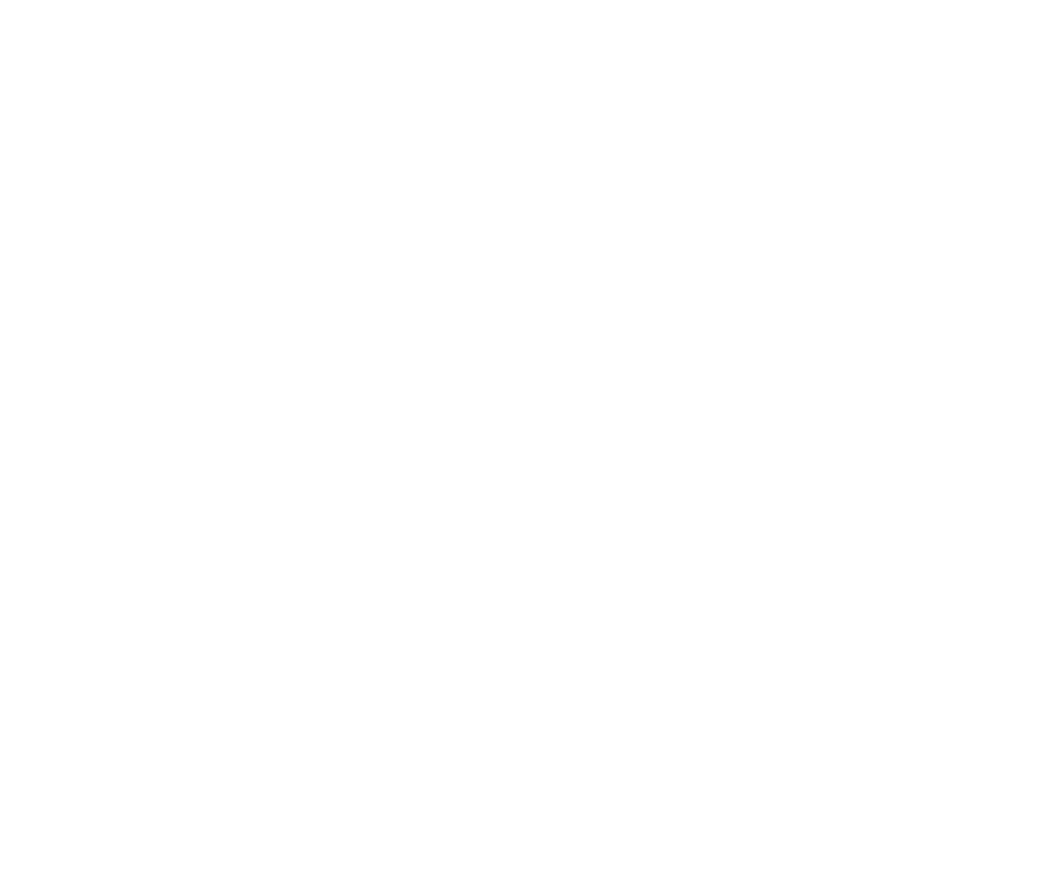
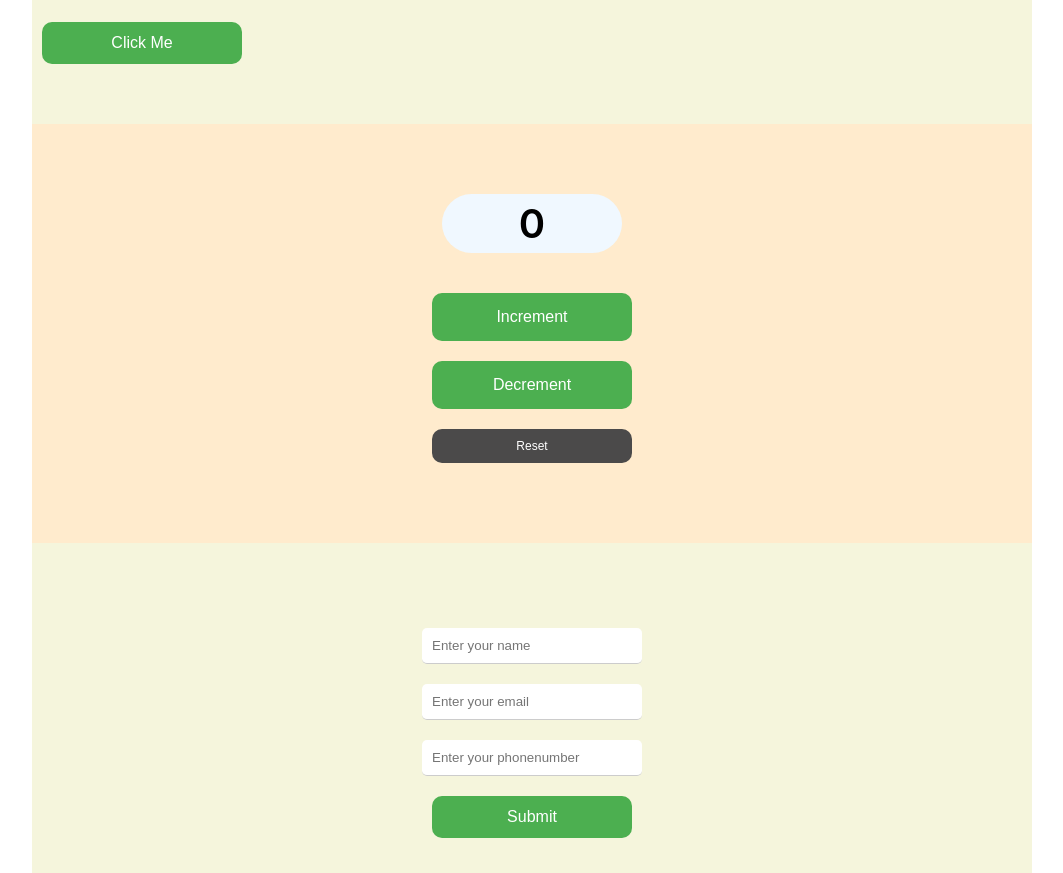
Before and after one commit to EmmanuelOdedele/ReactPractice1, a React (Create React App) app: page / in a window 1280 px wide. Shown: the part 1220-2093 px from the top of the page, without its empty margins (108-1171 px from the left). Before the commit the page ends 1086 px from the top, so only its background shows below. Built offline with nearby package versions, Linux system fonts and the light colour scheme.

Commit message:
second commit

```diff
--- a/src/App.js
+++ b/src/App.js
@@ -5,6 +5,9 @@
 import Countries from "./components/Countries";
 import ListOfCars from "./components/ListOfCars";
 import ListOfUsers from "./components/ListOfUsers";
+import NumberCounter from "./components/NumberCounter";
+import FormOnChange from "./components/FormOnChange";
+
 
 function App() {
   return (
@@ -15,6 +18,8 @@
       <Countries />
       <ListOfCars />
       <ListOfUsers />
+      <NumberCounter />
+      <FormOnChange />
     </section>
   );
 }
--- /dev/null
+++ b/src/assets/styles/counter.css
@@ -0,0 +1,52 @@
+.counter-container {
+  display: flex;
+  flex-direction: column;
+  align-items: center;
+  justify-content: center;
+  margin-top: 50px;
+  background-color: blanchedalmond;
+  padding: 70px 0;
+}
+
+.counter-label {
+  margin-bottom: 30px;
+  font-size: 40px;
+  font-weight: 600;
+  text-align: center;
+  background-color: aliceblue;
+  padding: 5px 30px;
+  border-radius: 50px;
+  justify-content: center;
+  align-items: center;
+  min-width: 120px;
+
+}
+
+.action-btn {
+  background-color: #4caf50;
+  border-radius: 10px;
+  border: none;
+  color: white;
+  padding: 15px 30px;
+  text-align: center;
+  text-decoration: none;
+  display: inline-block;
+  font-size: 16px;
+  margin: 10px 10px;
+  cursor: pointer;
+}
+
+.reset-btn {
+    border-radius: 10px;
+    border: none;
+    background-color: rgb(75, 74, 74);
+    color: white;
+    padding: 10px 20px;
+    font-size: 12px;
+    margin-top: 10px;
+}
+
+.action-btn:hover {
+  background-color: #45a049;
+  font-weight: 600;
+}
--- /dev/null
+++ b/src/assets/styles/form.css
@@ -0,0 +1,40 @@
+.form-container {
+    max-width: 600px;
+    padding: 25px;
+    width: 100%;
+    margin: 0 auto;
+  }
+
+  form {
+    display: flex;
+    flex-direction: column;
+    align-items: center;
+    justify-content: center;
+    margin-top: 50px;
+  }
+
+  input {
+    border: none;
+    border-bottom: 1px solid #ccc;;
+    border-radius: 5px;
+    padding: 10px;
+    margin: 10px 0;
+    max-width: 200px;
+    width: 100%;
+  }
+
+  button {
+    background-color: #4caf50;
+    border-radius: 10px;
+    border: none;
+    color: white;
+    padding: 12px 20px;
+    text-align: center;
+    text-decoration: none;
+    display: inline-block;
+    font-size: 16px;
+    margin: 10px 10px;
+    cursor: pointer;
+    max-width: 200px;
+    width: 100%;
+  }
--- /dev/null
+++ b/src/assets/styles/users.css
@@ -0,0 +1,4 @@
+.users {
+    margin-top: 50px;
+    margin-bottom: 50px;
+}
--- /dev/null
+++ b/src/components/FormOnChange.js
@@ -0,0 +1,33 @@
+import React from "react";
+import "../assets/styles/form.css"
+
+function FormOnChange() {
+    const handleChange = (event) => {
+      event.preventDefault();
+      console.log("Values :", event.target.value);
+    };
+    return (
+      <section className="form-container">
+        <form>
+          <input
+            onChange={handleChange}
+            type="text"
+            placeholder="Enter your name"
+          />
+          <input
+            onChange={handleChange}
+            type="email"
+            placeholder="Enter your email"
+          />
+          <input
+            onChange={handleChange}
+            type="tel"
+            placeholder="Enter your phonenumber"
+          />
+          <button type="submit">Submit</button>
+        </form>
+      </section>
+    );
+  }
+
+export default FormOnChange
--- a/src/components/ListOfUsers.js
+++ b/src/components/ListOfUsers.js
@@ -1,5 +1,7 @@
 import React from "react";
+import OnClick from "./OnClick";
 import "../assets/styles/avatar.css"
+import "../assets/styles/users.css"
 
 function ListOfUsers() {
   const users = [
@@ -17,10 +19,11 @@
 
   const userList = users.map((user) => {
     return (
-      <div>
+      <div className="users">
         <img src={user.avatar} alt="pic" className="card-image" />
         <h3>{user.name}</h3>
         <p>{user.bio}</p>
+        <OnClick />
       </div>
     );
   });
--- /dev/null
+++ b/src/components/NumberCounter.js
@@ -0,0 +1,43 @@
+import React, { useState } from "react";
+import "../assets/styles/counter.css";
+
+function NumberCounter() {
+  // State
+  const [counter, setCounter] = useState(0);
+
+  // Decrement
+  const handleDecrement = (event) => {
+    event.preventDefault();
+    setCounter((prev) => prev - 1);
+  };
+
+  // Increment
+  const handleIncrement = (event) => {
+    event.preventDefault();
+    setCounter((prev) => prev + 1);
+  };
+
+  // Default
+  const resetToDefault = (event) => {
+    event.preventDefault();
+    setCounter((prev) => (prev = 0));
+  };
+
+  // Render
+  return (
+    <section className="counter-container">
+      <div className="counter-label">{counter}</div>
+      <button className="action-btn" onClick={handleIncrement}>
+        Increment
+      </button>
+      <button className="action-btn" onClick={handleDecrement}>
+        Decrement
+      </button>
+      <button className="reset-btn" onClick={resetToDefault}>
+        Reset
+      </button>
+    </section>
+  );
+}
+
+export default NumberCounter;
--- /dev/null
+++ b/src/components/OnClick.js
@@ -0,0 +1,10 @@
+import React from "react";
+
+function OnClick() {
+    const handleClick = (event) => {
+      alert("Hello friend. Work with me.");
+    };
+    return <button onClick={handleClick}>Click Me</button>;
+  }
+
+export default OnClick
--- a/src/index.css
+++ b/src/index.css
@@ -29,8 +29,6 @@
   color: red;
 } */
 
-
-
 .country-title {
   font-size: 20px;
   font-weight: bold;
@@ -40,3 +38,44 @@
   font-size: 20px;
   font-weight: bold;
 }
+
+.form-container {
+  max-width: 600px;
+  padding: 25px;
+  width: 100%;
+  margin: 0 auto;
+}
+
+form {
+  display: flex;
+  flex-direction: column;
+  align-items: center;
+  justify-content: center;
+  margin-top: 50px;
+}
+
+input {
+  border: none;
+  border-bottom: 1px solid #ccc;;
+  border-radius: 5px;
+  padding: 10px;
+  margin: 10px 0;
+  max-width: 200px;
+  width: 100%;
+}
+
+button {
+  background-color: #4caf50;
+  border-radius: 10px;
+  border: none;
+  color: white;
+  padding: 12px 20px;
+  text-align: center;
+  text-decoration: none;
+  display: inline-block;
+  font-size: 16px;
+  margin: 10px 10px;
+  cursor: pointer;
+  max-width: 200px;
+  width: 100%;
+}
```
